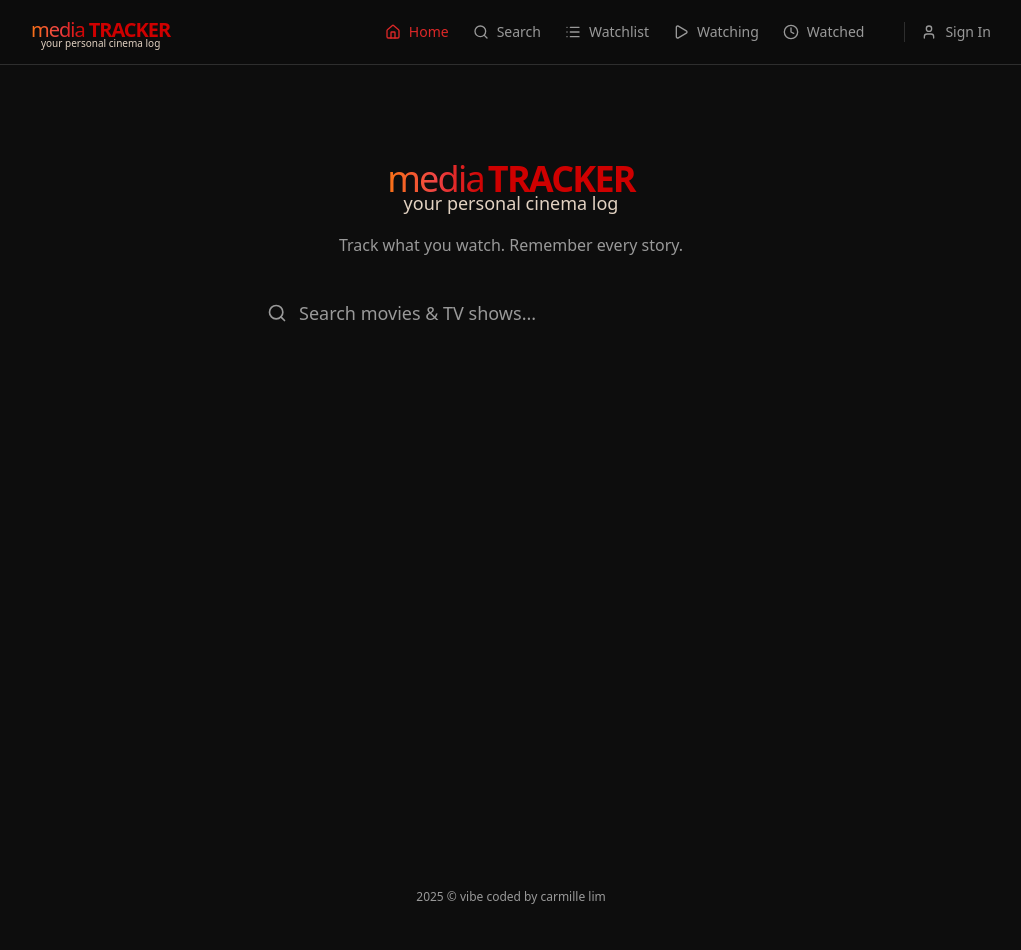
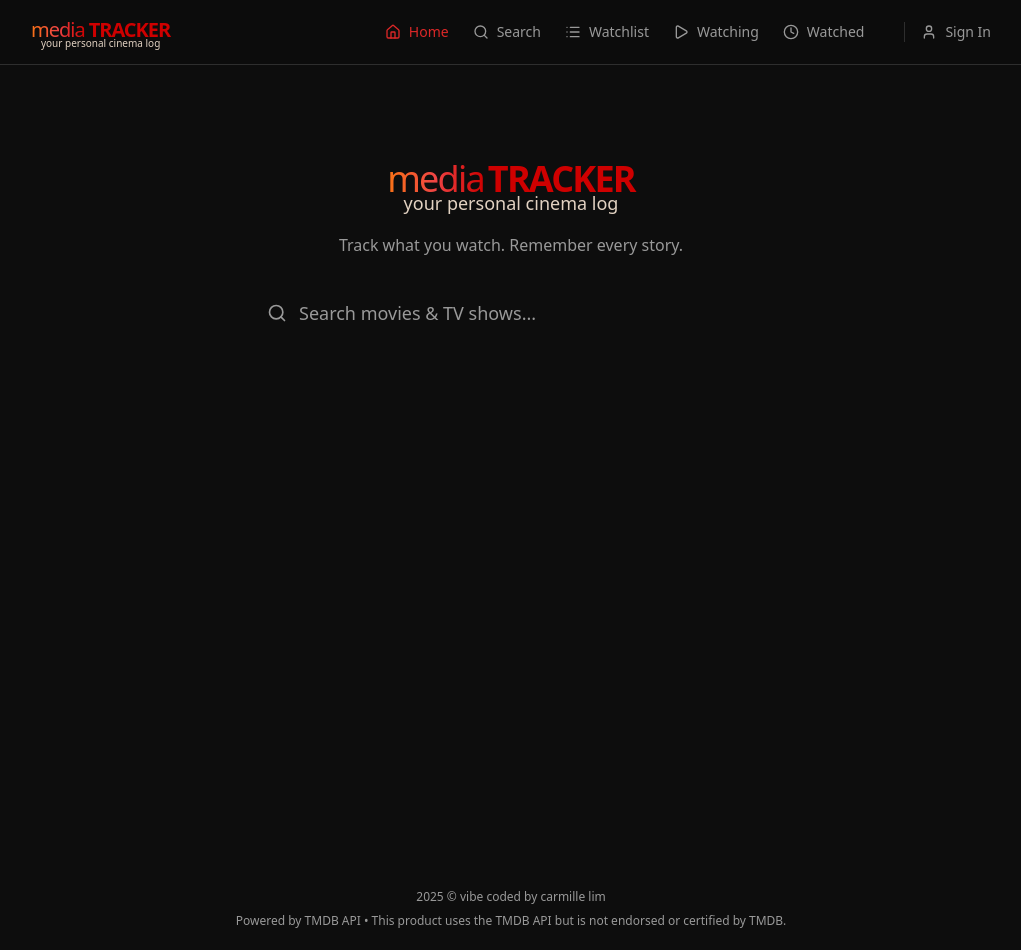
Before and after one commit to petitespeciale/media-tracker, a Next.js app: page / in a window 1280 px wide. Shown: the top 950 px of the page, without its empty margins (129-1150 px from the left). Before the commit the page ends 929 px from the top, so only its background shows below. Built offline with nearby package versions, Linux system fonts and the light colour scheme.

Commit message:
Docs: Add TMDB attribution to footer

```diff
--- a/app/layout.tsx
+++ b/app/layout.tsx
@@ -60,7 +60,8 @@ export default function RootLayout({
               {children}
             </main>
             <footer className="py-6 text-center text-xs text-muted-foreground">
-              2025 © vibe coded by carmille lim
+              <p>2025 © vibe coded by carmille lim</p>
+              <p className="mt-2">Powered by TMDB API • This product uses the TMDB API but is not endorsed or certified by TMDB.</p>
             </footer>
             <BottomNav />
           </StoreProvider>
```
